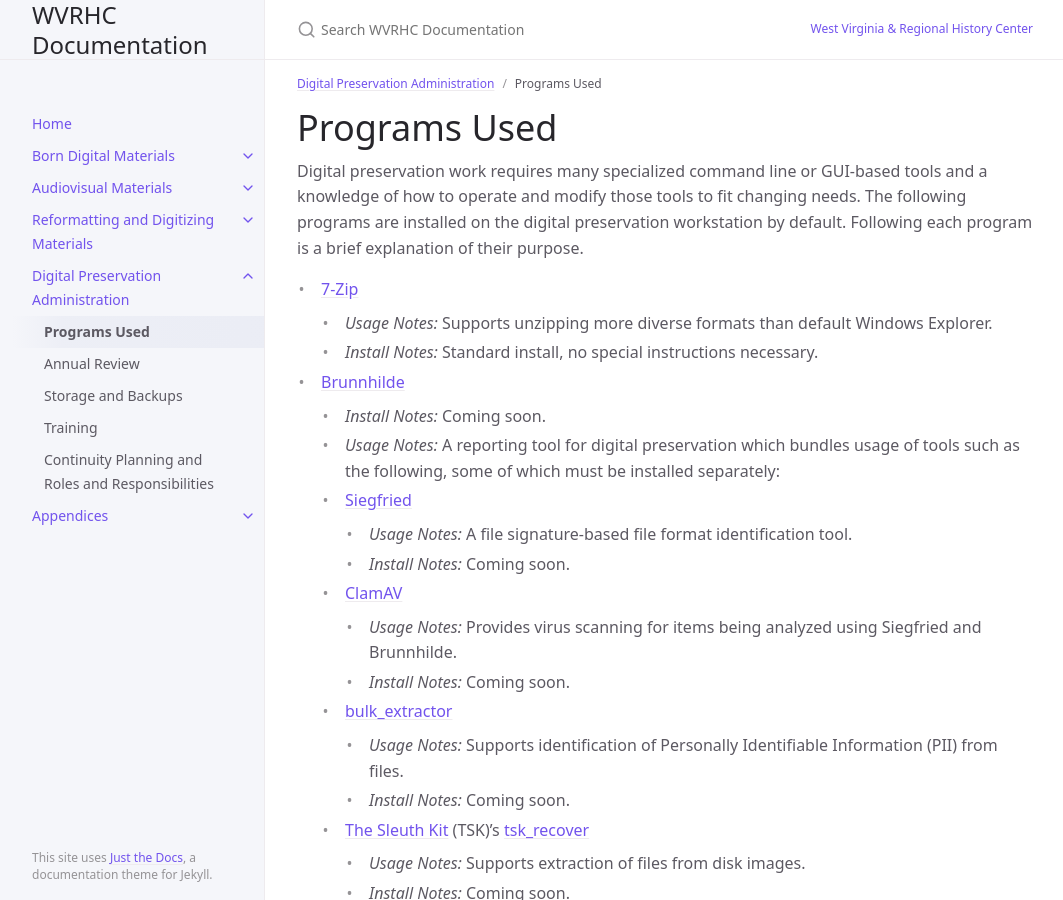
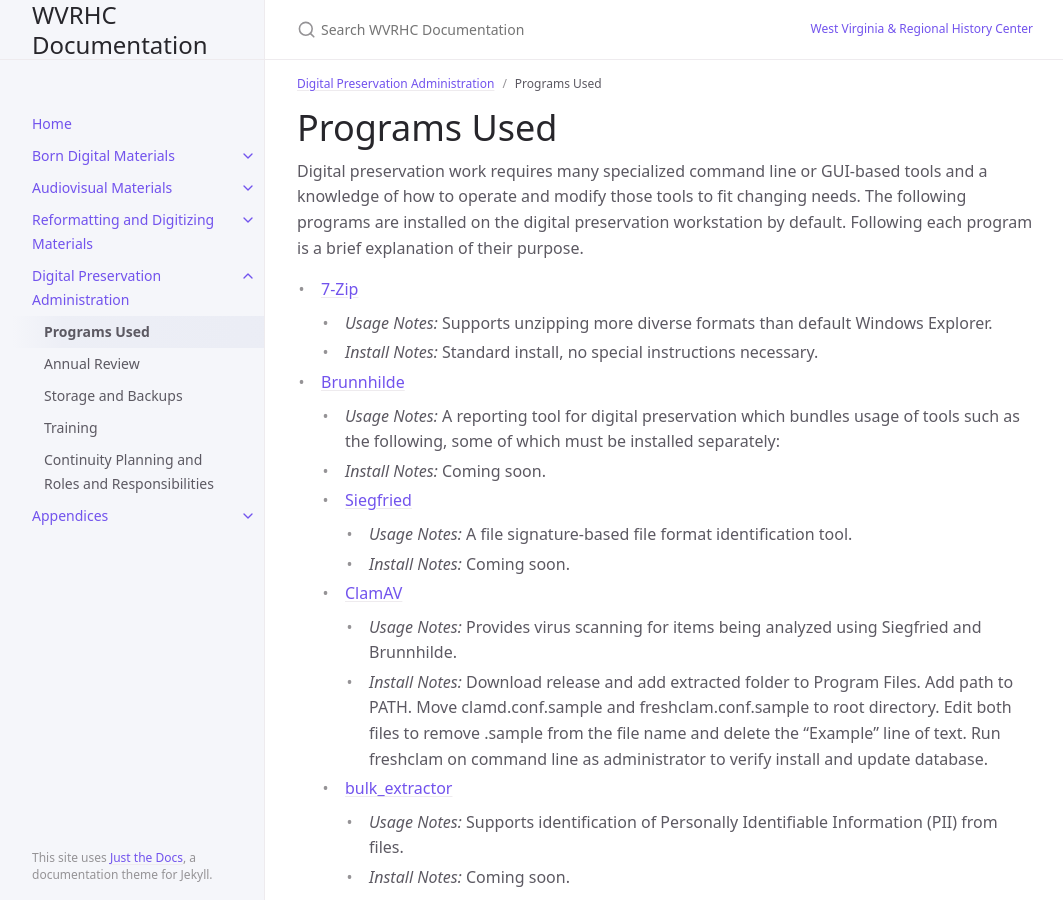
Before and after one commit to elizajames/digital-preservation-documentation, a Jekyll site: the page built from docs/Digital-Preservation-Administration/programs-used.md, in a window 1280 px wide and 900 px high. Shown: the whole window, without its empty margins (107-1170 px from the left). Built offline with Jekyll 4.4.1, drawn with Linux system fonts in a browser that asks for light colours; some of the changed text lies outside the part shown.

Commit message:
Update programs-used.md

```diff
--- a/docs/Digital-Preservation-Administration/programs-used.md
+++ b/docs/Digital-Preservation-Administration/programs-used.md
@@ -13,14 +13,14 @@ Digital preservation work requires many specialized command line or GUI-based to
     - _Usage Notes:_ Supports unzipping more diverse formats than default Windows Explorer.
     - _Install Notes:_ Standard install, no special instructions necessary.
 - [Brunnhilde](https://github.com/tw4l/brunnhilde)
+    - _Usage Notes:_ A reporting tool for digital preservation which bundles usage of tools such as the following, some of which must be installed separately:
     - _Install Notes:_ Coming soon.
-    - _Usage Notes:_ A reporting tool for digital preservation which bundles usage of tools such as the following, some of which must be installed separately:
     - [Siegfried](https://www.itforarchivists.com/siegfried/)
         - _Usage Notes:_ A file signature-based file format identification tool.
         - _Install Notes:_ Coming soon.
     - [ClamAV](https://www.clamav.net/)
         - _Usage Notes:_ Provides virus scanning for items being analyzed using Siegfried and Brunnhilde.
-        - _Install Notes:_ Coming soon.
+        - _Install Notes:_ Download release and add extracted folder to Program Files. Add path to PATH. Move clamd.conf.sample and freshclam.conf.sample to root directory. Edit both files to remove .sample from the file name and delete the "Example" line of text. Run freshclam on command line as administrator to verify install and update database.
     - [bulk_extractor](https://github.com/simsong/bulk_extractor)
         - _Usage Notes:_ Supports identification of Personally Identifiable Information (PII) from files.
         - _Install Notes:_ Coming soon.
@@ -67,7 +67,7 @@ Digital preservation work requires many specialized command line or GUI-based to
     - _Install Notes:_ Coming soon.
 - [Python](https://www.python.org/)
     - _Usage Notes:_ Programming language that, when used with external libraries, supports a variety of preservation activities. Python is a mandatory install for some of the programs mentioned here.
-    - _Install Notes:_ Coming soon.
+    - _Install Notes:_ Add to PATH.
 - [Visual Studio Code](https://code.visualstudio.com/) and the [Python Extension](https://marketplace.visualstudio.com/items?itemName=ms-python.python)
     - _Usage Notes:_ Software to write, edit, and run code.
     - _Install Notes:_ Coming soon.
```
